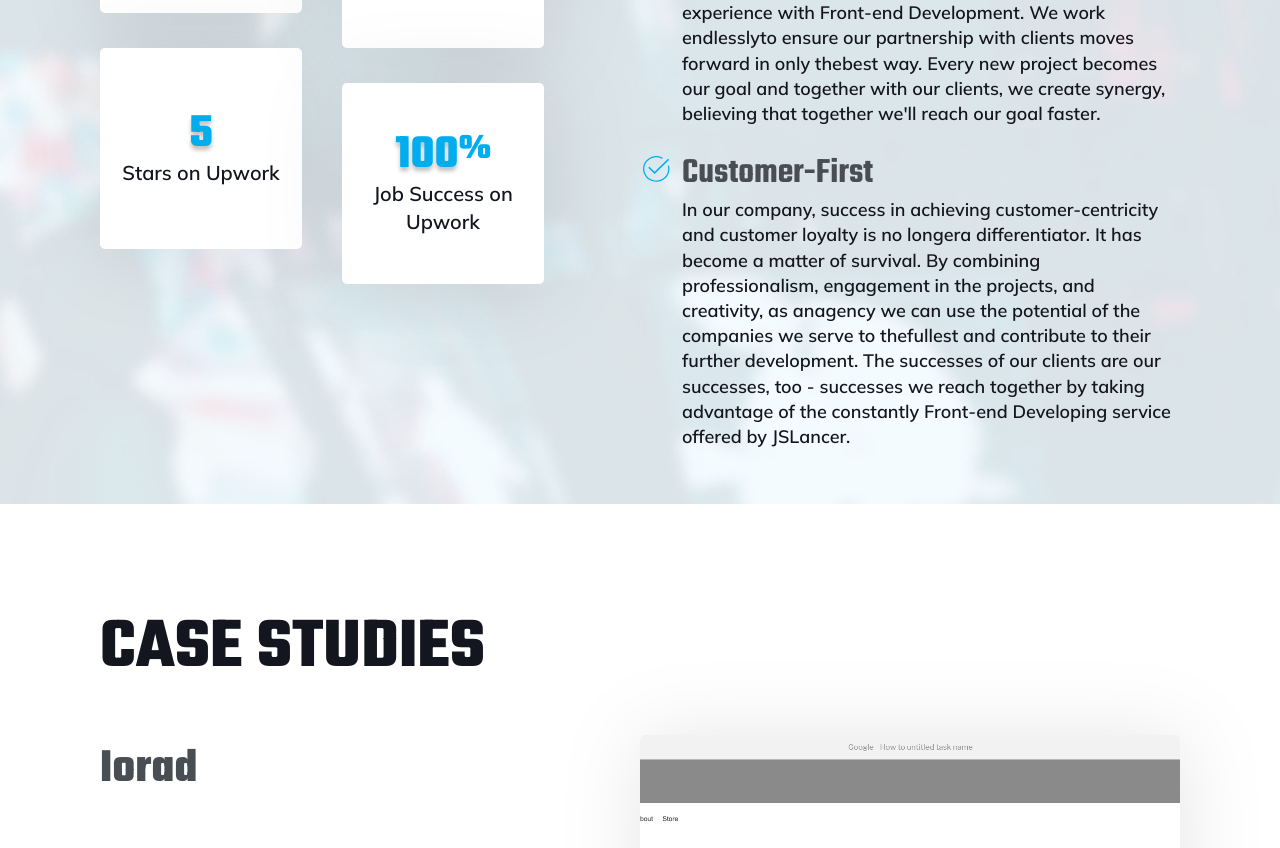
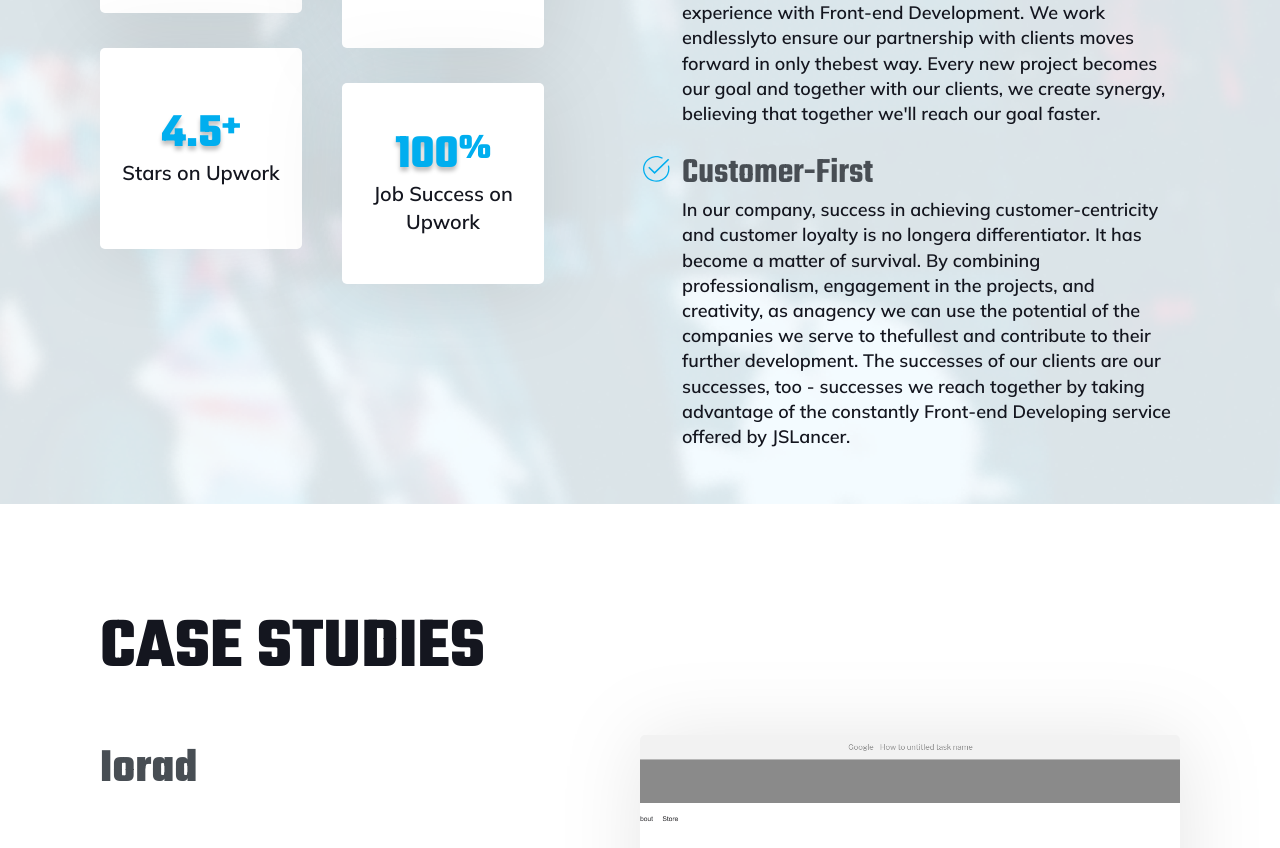
Before and after one commit to JSLancerTeam/jslancer-landing-page-v2, a Next.js app: page / in a window 1280 px wide. Shown: the part 2847-3695 px from the top of the page. Built offline with nearby package versions, Linux system fonts and the light colour scheme.

Commit message:
update landing page

```diff
--- a/components/WhyChooseUs.tsx
+++ b/components/WhyChooseUs.tsx
@@ -192,7 +192,8 @@ const WhyChooseUs: FC = () => (
             </ReasonItem>
             <ReasonItem>
               <ReasonValue>
-                <label>5</label>
+                <label>4.5</label>
+                <span>+</span>
               </ReasonValue>
               <ReasonName>Stars on Upwork</ReasonName>
             </ReasonItem>
```
